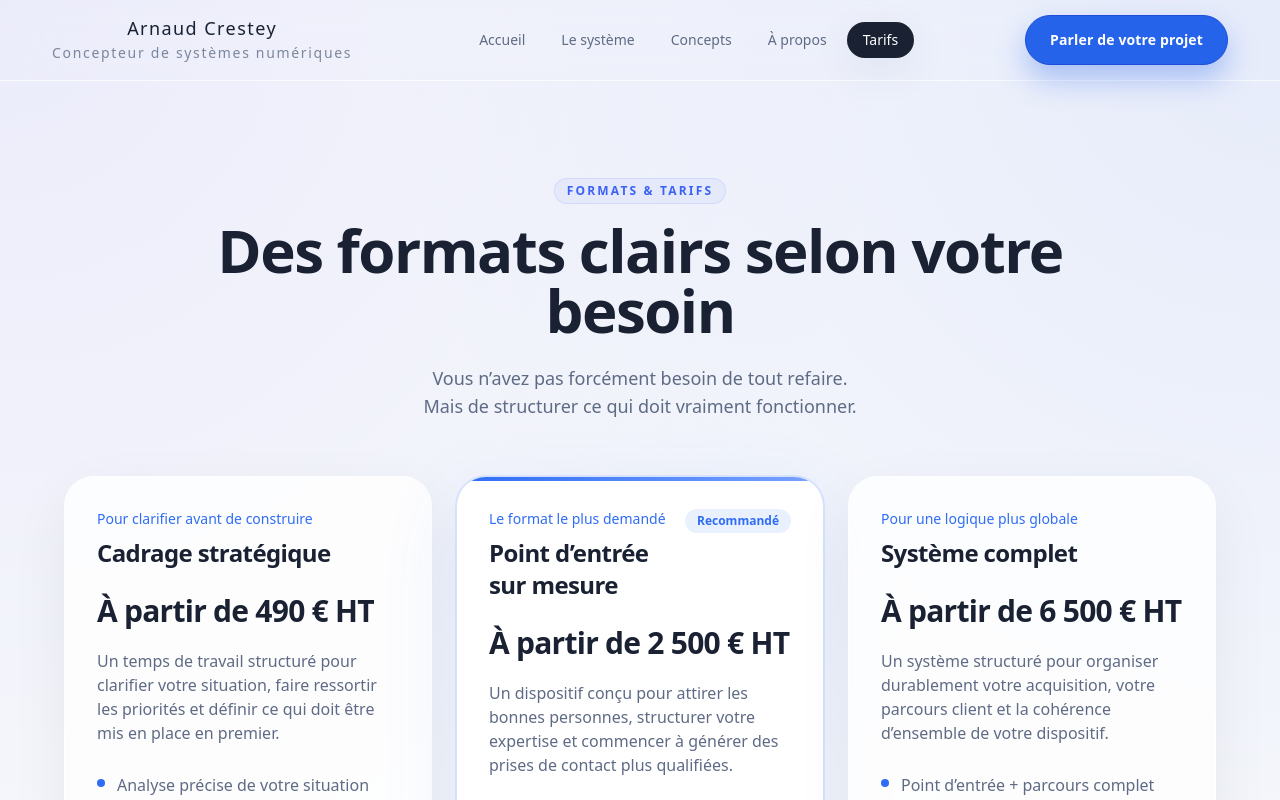
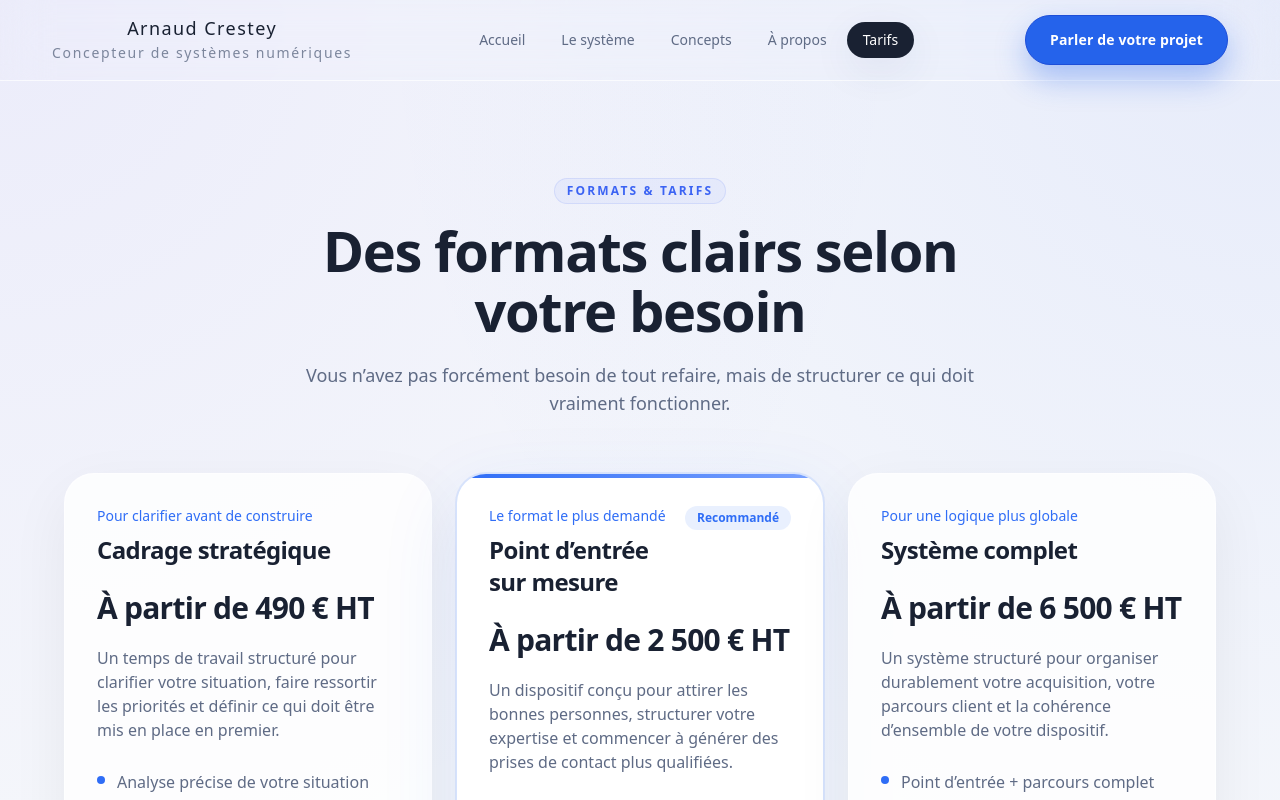
Before and after one commit to arnaudcrestey/portail-site-vitrine, a Next.js app: page /tarifs in a window 1280 px wide. Shown: the top 800 px of the page. Built offline with nearby package versions, Linux system fonts and the light colour scheme.

Commit message:
Update page.tsx

```diff
--- a/app/tarifs/page.tsx
+++ b/app/tarifs/page.tsx
@@ -53,19 +53,17 @@ export default function TarifsPage() {
   return (
     <section className="section-spacing">
       <div className="container-layout">
-        <div className="mx-auto max-w-4xl text-center">
-          <span className="section-eyebrow">Formats & tarifs</span>
+        <div className="mx-auto max-w-3xl text-center">
+  <span className="section-eyebrow">Formats & tarifs</span>
 
-          <h1 className="mt-4 text-4xl font-semibold tracking-tight text-ink sm:text-5xl lg:text-6xl">
-            Des formats clairs selon votre besoin
-          </h1>
+  <h1 className="mt-4 text-4xl font-semibold tracking-tight text-ink sm:text-5xl lg:text-[56px] lg:leading-[1.08]">
+    Des formats clairs selon votre besoin
+  </h1>
 
-          <p className="mx-auto mt-6 max-w-3xl text-base leading-8 text-slate sm:text-lg">
-            Vous n’avez pas forcément besoin de tout refaire.
-            <br className="hidden sm:block" />
-            Mais de structurer ce qui doit vraiment fonctionner.
-          </p>
-        </div>
+  <p className="mx-auto mt-5 max-w-2xl text-base leading-8 text-slate sm:text-lg">
+    Vous n’avez pas forcément besoin de tout refaire, mais de structurer ce qui doit vraiment fonctionner.
+  </p>
+</div>
 
         <div className="mx-auto mt-14 grid max-w-6xl gap-6 lg:grid-cols-3">
           {pricingItems.map((item) => (
```
